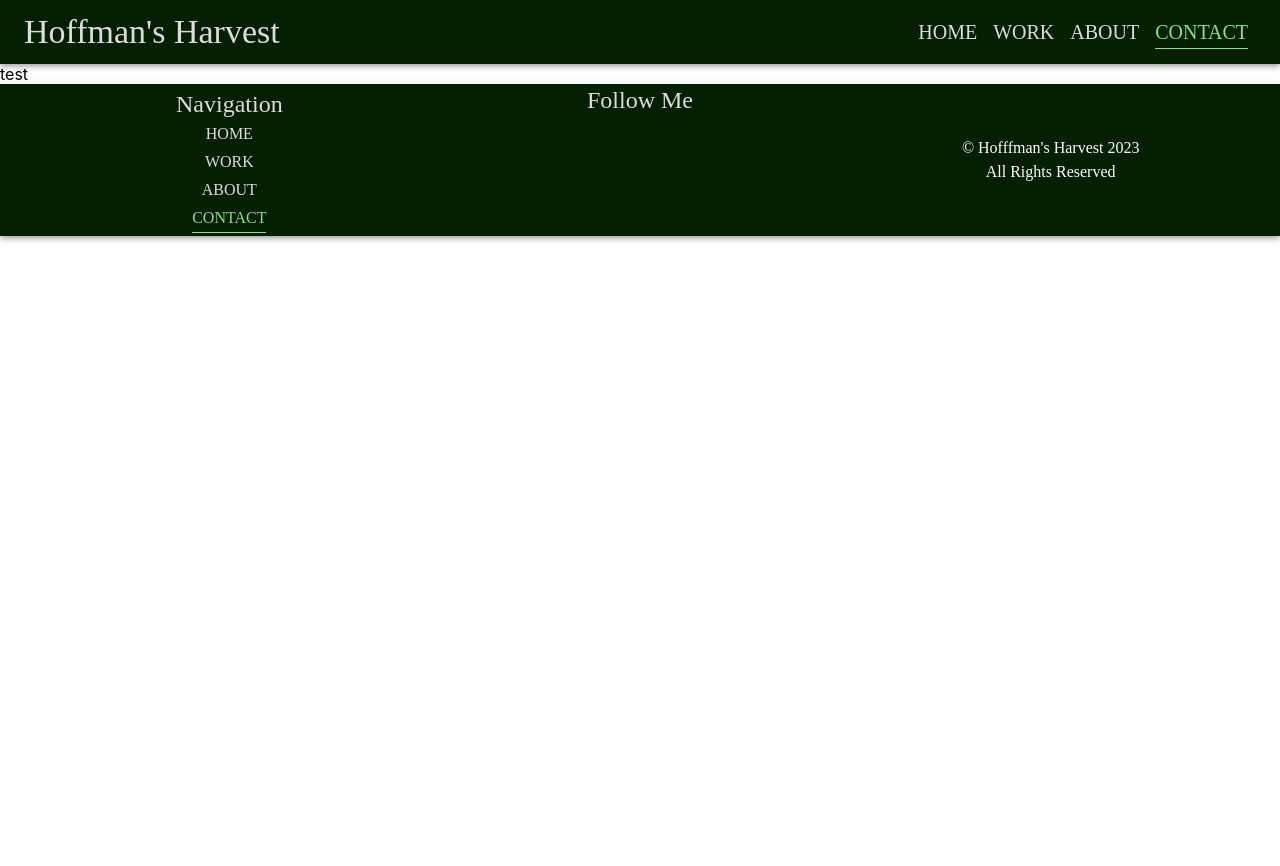
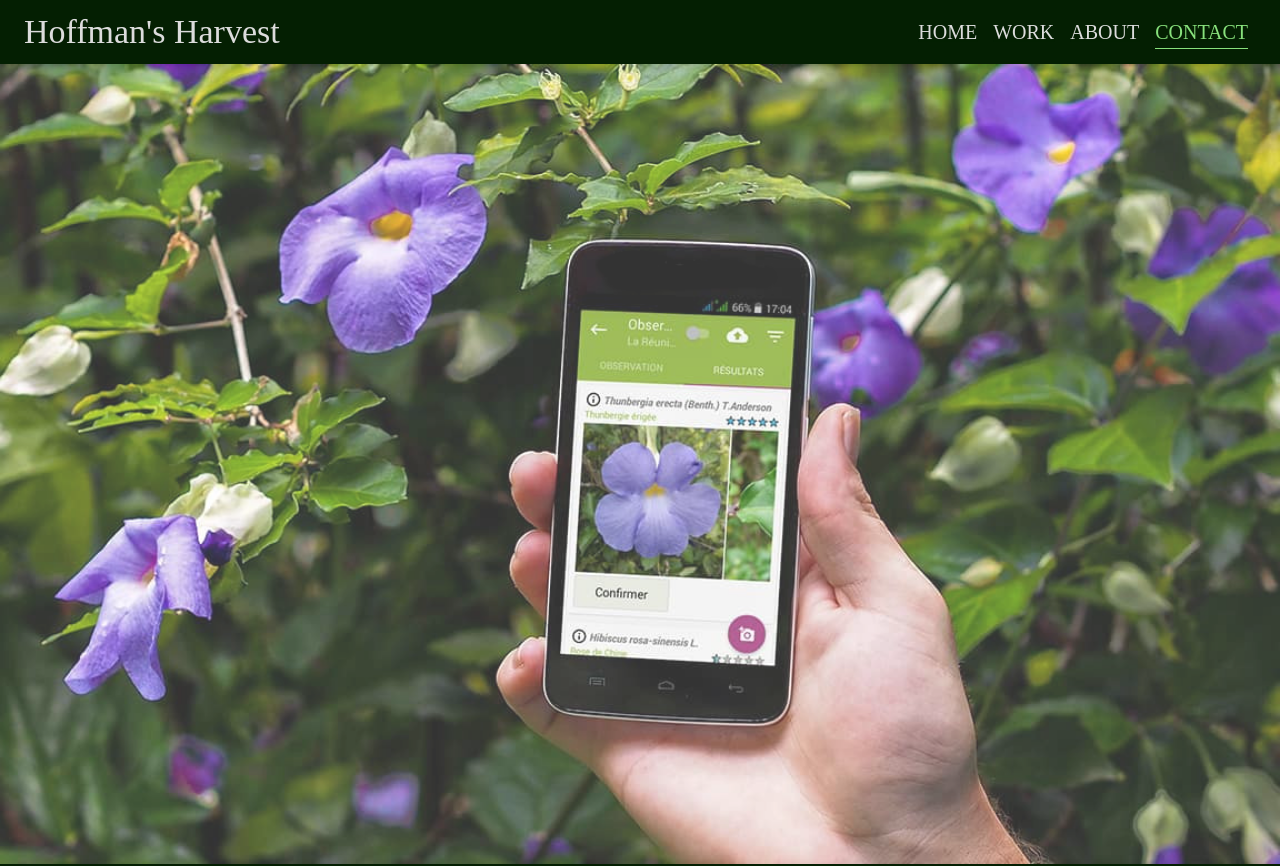
Before and after one commit to SABaltz/hoffmans-harvest, a React (Create React App) app: page /contact in a window 1280 px wide. Shown: the top 866 px of the page. Before the commit the page ends 800 px from the top, so only its background shows below. Built offline with nearby package versions, Linux system fonts and the light colour scheme.

Commit message:
Add background photo to contact page

```diff
--- a/src/components/about/About.tsx
+++ b/src/components/about/About.tsx
@@ -56,7 +56,7 @@ function About() {
                                 living in the western consumer society. My journey to zero waste is captured in my Blog
                                 and Instagram posts, where I share tips and spread enthusiasm amongst my friends and
                                 followers that are engaged with the same idea. My goal is to connect with many
-                                likeminded individuals that believe having a clean planet is dictated by our own actions
+                                like-minded individuals that believe having a clean planet is dictated by our own actions
                                 rather than waiting around for organizations to make a change. We are the change.
                             </Typography>
                         </Stack>
--- a/src/components/contact/Contact.tsx
+++ b/src/components/contact/Contact.tsx
@@ -1,8 +1,23 @@
 import React from 'react'
-
+import plantPhone from "../../static/plant-phone.jpg";
+import {Box} from "@mui/material";
 function Contact() {
     return (
-        <div>test</div>
+        <Box>
+            <Box
+                sx={{
+                    backgroundImage: `url(${plantPhone})`,
+                    backgroundRepeat: 'no-repeat',
+                    backgroundPosition: 'center',
+                    backgroundSize: 'cover',
+                    width: '100vw',
+                    height: '100vh',
+                    opacity: '80%'
+                }}
+            >
+
+            </Box>
+        </Box>
     )
 }
 
```
Also changed, not shown: src/static/plant-phone.jpg (added).
